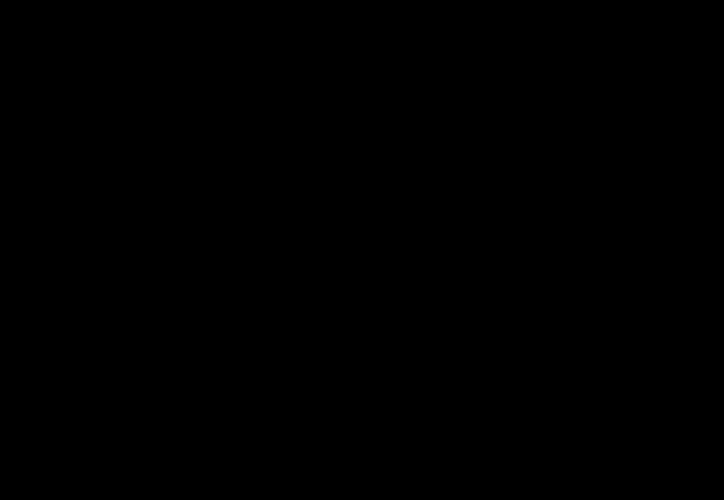
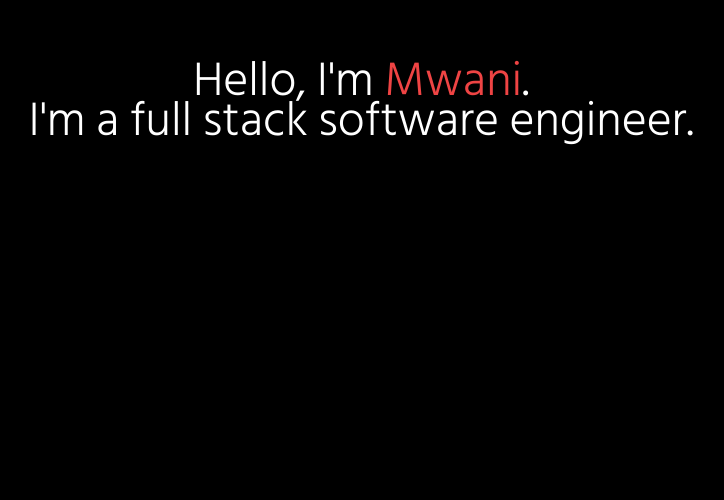
Before and after one commit to MwaniN/profile-page, a React (Vite) app: page / in a window 1280 px wide. Shown: the part 300-800 px from the top of the page, without its empty margins (279-1003 px from the left). Built offline with nearby package versions, Linux system fonts and the light colour scheme.

Commit message:
Text showing with Canvas added

```diff
--- a/src/App.tsx
+++ b/src/App.tsx
@@ -4,8 +4,8 @@
 
   return (
 
-    <div className="bg-black">
-      <canvas id="canvas" className="h-screen w-screen">    </canvas>
+    <div className="bg-black absolute h-screen w-screen">
+      <canvas id="canvas" className="h-screen w-screen absolute"></canvas>
     <div className="flex h-screen">
       <div className="m-auto">
       <h1 className="text-5xl text-center text-white font-hindSilliguri font-thin leading-10">
```
